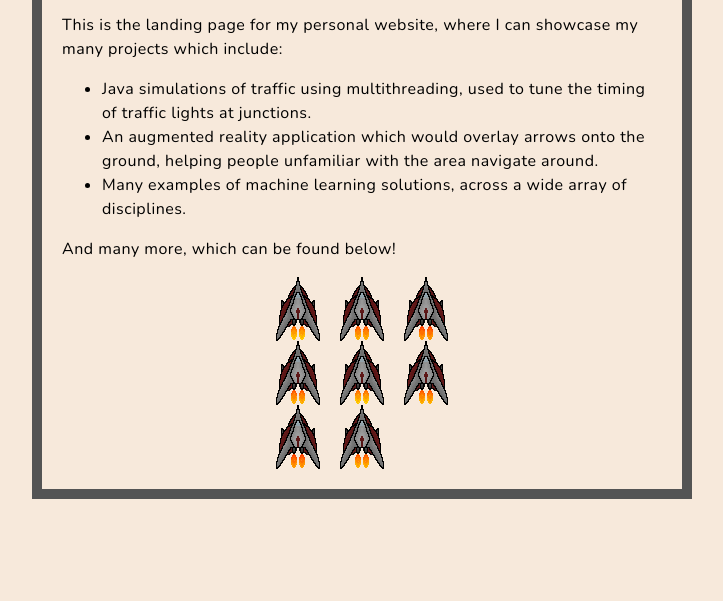
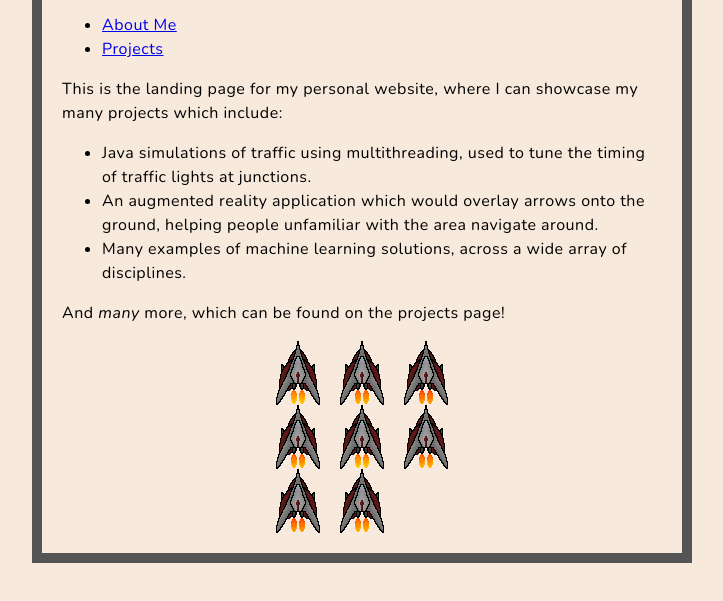
Before and after one commit to DWDShi/DWDShi.github.io, a plain HTML site: page index.html in a window 1280 px wide. Shown: the part 135-736 px from the top of the page, without its empty margins (278-1001 px from the left). Drawn offline with nearby package versions, Linux system fonts and the light colour scheme.

Commit message:
added 2 new pages
added new pages and links to them, although they remain blank for now

```diff
--- a/index.html
+++ b/index.html
@@ -32,8 +32,18 @@
     <script src="scripts/main.js" defer></script>
 </head>
 
+
+
 <body>
     <h1>Welcome</h1>
+
+    <nav>
+        <ul>
+            <li><a href="about.html">About Me</a></li>
+            <li><a href="projects.html">Projects</a></li>
+        </ul>
+    </nav>
+
     <p>This is the landing page for my personal website, where I can showcase my many projects which include:</p>
 
     <ul>
@@ -46,7 +56,7 @@
 
     </ul>
 
-    <p> And many more, which can be found below!</p>
+    <p> And <em>many</em> more, which can be found on the projects page!</p>
 
     <img src="images/test-image.png"
         alt="A spritesheet of eight similar grey and red spaceships, used to animate the ship during gameplay"
```
Also changed, not shown: about.html (added), projects.html (added).
